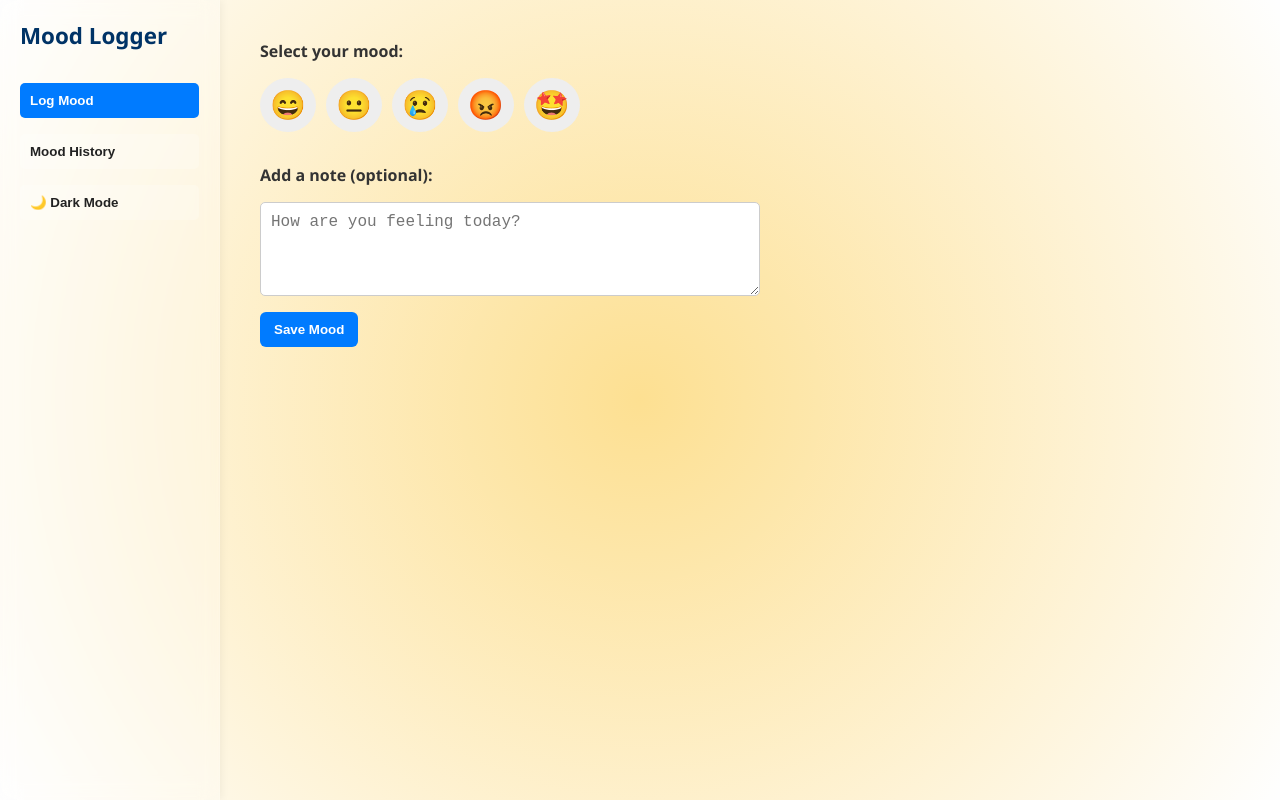
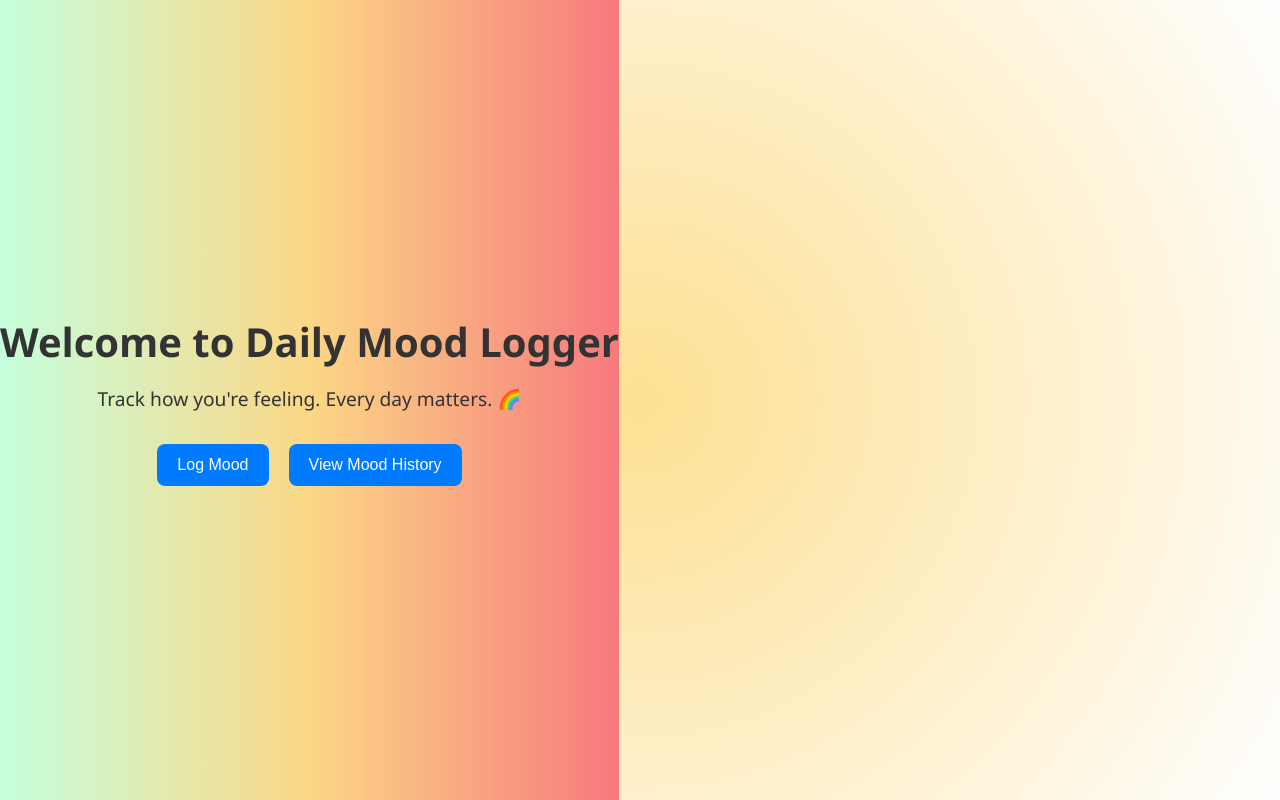
Before and after one commit to Aniketh-Srivathsa/daily-mood-logger, a React (Create React App) app: page / in a window 1280 px wide. Built offline with nearby package versions, Linux system fonts and the light colour scheme.

Commit message:
Added Landing Page And UI Imporvements

```diff
--- a/src/App.jsx
+++ b/src/App.jsx
@@ -1,6 +1,7 @@
 import React, { useState, useEffect } from 'react';
 import MoodForm from './components/MoodForm';
 import MoodHistory from './components/MoodHistory';
+import LandingPage from './components/LandingPage';
 import { ToastContainer, toast } from 'react-toastify';
 import 'react-toastify/dist/ReactToastify.css';
 import './App.css';
@@ -11,12 +12,15 @@ function App() {
   const [logs, setLogs] = useState([]);
   const [currentTab, setCurrentTab] = useState('log');
   const [darkMode, setDarkMode] = useState(false);
+  const [showLanding, setShowLanding] = useState(true);
 
+  // Load saved moods
   useEffect(() => {
     const saved = localStorage.getItem('moodLogs');
     if (saved) setLogs(JSON.parse(saved));
   }, []);
 
+  // Set background movement with cursor
   useEffect(() => {
     const handleMouseMove = (e) => {
       const x = (e.clientX / window.innerWidth) * 100;
@@ -24,10 +28,18 @@ function App() {
       document.body.style.setProperty('--x', `${x}%`);
       document.body.style.setProperty('--y', `${y}%`);
     };
-
     window.addEventListener('mousemove', handleMouseMove);
     return () => window.removeEventListener('mousemove', handleMouseMove);
   }, []);
+
+  // Toggle theme on <body>
+  useEffect(() => {
+    if (darkMode) {
+      document.body.classList.add('dark');
+    } else {
+      document.body.classList.remove('dark');
+    }
+  }, [darkMode]);
 
   const handleSave = () => {
     if (!selectedMood) {
@@ -48,14 +60,19 @@ function App() {
     toast.success('Mood saved successfully!');
   };
 
-  // Toggle theme class on <body>
-  useEffect(() => {
-    if (darkMode) {
-      document.body.classList.add('dark');
-    } else {
-      document.body.classList.remove('dark');
-    }
-  }, [darkMode]);
+  // Show landing screen first
+  if (showLanding) {
+    return (
+      <div className={`app ${darkMode ? 'dark' : ''}`}>
+        <LandingPage
+          onSelect={(tab) => {
+            setCurrentTab(tab);
+            setShowLanding(false);
+          }}
+        />
+      </div>
+    );
+  }
 
   return (
     <div className={`app ${darkMode ? 'dark' : ''}`}>
--- /dev/null
+++ b/src/components/LandingPage.css
@@ -0,0 +1,36 @@
+.landing {
+    height: 100vh;
+    display: flex;
+    flex-direction: column;
+    align-items: center;
+    justify-content: center;
+    text-align: center;
+    background: linear-gradient(to right, #c6ffdd, #fbd786, #f7797d);
+    color: #333;
+  }
+
+  .landing h1 {
+    font-size: 2.5rem;
+    margin-bottom: 1rem;
+  }
+
+  .landing p {
+    font-size: 1.2rem;
+    margin-bottom: 2rem;
+  }
+
+  .landing-buttons button {
+    padding: 12px 20px;
+    margin: 0 10px;
+    font-size: 1rem;
+    border: none;
+    border-radius: 8px;
+    background-color: #007bff;
+    color: white;
+    cursor: pointer;
+    transition: background 0.3s;
+  }
+
+  .landing-buttons button:hover {
+    background-color: #0056b3;
+  }
--- /dev/null
+++ b/src/components/LandingPage.jsx
@@ -0,0 +1,17 @@
+import React from 'react';
+import './LandingPage.css';
+
+function LandingPage({ onSelect }) {
+  return (
+    <div className="landing">
+      <h1>Welcome to Daily Mood Logger</h1>
+      <p>Track how you're feeling. Every day matters. 🌈</p>
+      <div className="landing-buttons">
+        <button onClick={() => onSelect('log')}>Log Mood</button>
+        <button onClick={() => onSelect('history')}>View Mood History</button>
+      </div>
+    </div>
+  );
+}
+
+export default LandingPage;
```
